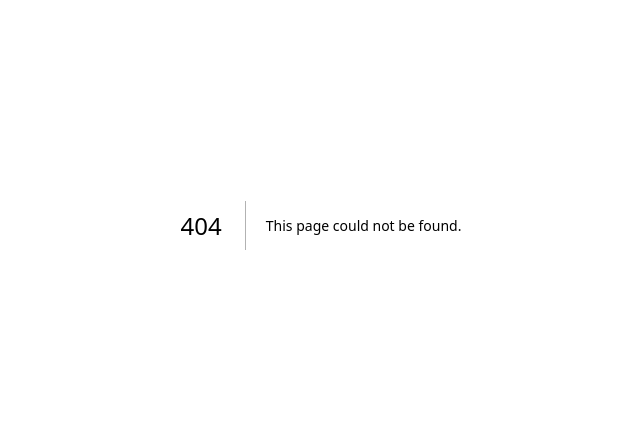
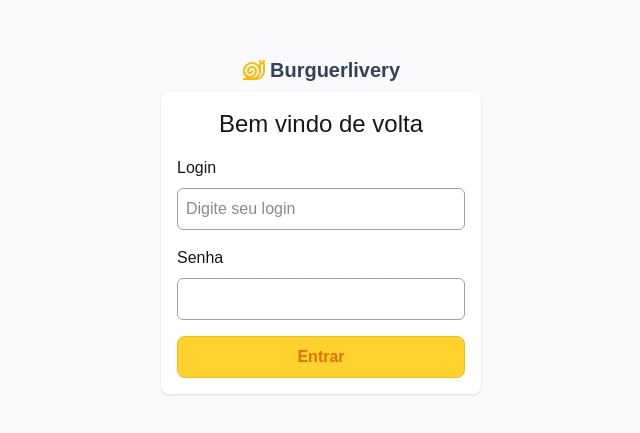
Before and after one commit to ubirajarapelli/1tdspsr-burguerlivery, a Next.js app: page /login in a window 1280 px wide. Before the commit this address had no page. Shown: the part 175-608 px from the top of the page, without its empty margins (319-959 px from the left). Built offline with nearby package versions, Linux system fonts and the light colour scheme.

Commit message:
add content from last class

```diff
--- /dev/null
+++ b/app/(auth)/layout.tsx
@@ -0,0 +1,11 @@
+export default function AuthLayout({
+  children,
+}: Readonly<{
+  children: React.ReactNode
+}>) {
+  return (
+    <main className="bg-gray-50 h-screen flex flex-col items-center justify-center">
+      {children}
+    </main>
+  )
+}
--- /dev/null
+++ b/app/(auth)/login/page.tsx
@@ -0,0 +1,115 @@
+"use client"
+import { useRouter } from "next/navigation"
+import React, { useState } from "react"
+import { FormButton, Logo } from "@/app/components"
+
+export default function Login() {
+  const router = useRouter()
+  const baseURL = "https://burgerlivery-api.vercel.app"
+
+  const [login, setLogin] = useState("")
+  const [password, setPassword] = useState("")
+  const [errorMessage, setErrorMessage] = useState("")
+  const [hasError, setHasError] = useState(false)
+
+  const handleLogin = (event: React.ChangeEvent<HTMLInputElement>) => {
+    const { value } = event.target
+    setLogin(value)
+  }
+
+  const handlePassword = (event: React.ChangeEvent<HTMLInputElement>) => {
+    const { value } = event.target
+    setPassword(value)
+  }
+
+  const handleClick = async () => {
+    const params = {
+      login: login,
+      password: password,
+    }
+
+    try {
+      const response = await fetch(`${baseURL}/user/login`, {
+        method: "POST",
+        body: JSON.stringify(params),
+        headers: {
+          "Content-Type": "application/json charset=UTF-8",
+          Accept: "application/json",
+        },
+      })
+
+      if (!response.ok) {
+        const errorMessage = await response.json()
+
+        const errorData = {
+          status: response.status,
+          message: errorMessage.message,
+        }
+        const error = new Error(JSON.stringify(errorData))
+        throw error
+      }
+
+      // login: eliane_almeida@gmail.com.br
+      // password: Prior8756@
+
+      if (response.ok) {
+        const data = await response.json()
+        const token = data.token
+        const userData = {
+          name: data.userName,
+          email: data.email,
+        }
+        // localStorage.setItem("token", token)
+        sessionStorage.setItem("token", token)
+        sessionStorage.setItem("user", JSON.stringify(userData))
+        router.push("/pages/hamburgers")
+      }
+    } catch (error) {
+      const errorData = JSON.parse(error.message)
+      setHasError(true)
+      setErrorMessage(errorData.message)
+      // router.push("/error")
+    } finally {
+    }
+  }
+  return (
+    <>
+      <div>
+        <span className="flex items-center gap-1 mb-2">
+          <Logo />
+        </span>
+      </div>
+      <section className="w-80 mx-auto p-4 bg-white rounded-lg shadow">
+        <h1 className="text-2xl font-light text-center mb-4">
+          Bem vindo de volta
+        </h1>
+        {hasError ? (
+          <p className="text-center mb-4 text-red-700">{errorMessage}</p>
+        ) : null}
+        <form>
+          <div className="flex flex-col mb-4 gap-2">
+            <label htmlFor="login">Login</label>
+            <input
+              className="bg-white p-2 rounded-md border border-gray-400"
+              type="text"
+              name="login"
+              id="login"
+              placeholder="Digite seu login"
+              onChange={handleLogin}
+            />
+          </div>
+          <div className="flex flex-col mb-4 gap-2">
+            <label htmlFor="password">Senha</label>
+            <input
+              className="bg-white p-2 rounded-md border border-gray-400"
+              type="password"
+              name="password"
+              onChange={handlePassword}
+            />
+          </div>
+          <FormButton onClick={handleClick}>Entrar</FormButton>
+        </form>
+      </section>
+    </>
+  )
+}
--- /dev/null
+++ b/app/components/formButton/FormButton.tsx
@@ -0,0 +1,16 @@
+interface FormButtonProps {
+  children: React.ReactNode
+  onClick: () => void
+}
+
+export const FormButton = ({ children, onClick }: FormButtonProps) => {
+  return (
+    <button
+      type="button"
+      className="w-full py-2 px-6 rounded-lg bg-amber-300 text-amber-600 text-center font-semibold border border-amber-400"
+      onClick={onClick}
+    >
+      {children}
+    </button>
+  )
+}
--- a/app/components/header/header.tsx
+++ b/app/components/header/header.tsx
@@ -1,32 +1,43 @@
-import { Snail } from "lucide-react"
+"use client"
+import { useRouter } from "next/navigation"
 import Link from "next/link"
+import { Logo } from "../logo/Logo"
+import { MenuItem } from "../menuItem/Menuitem"
 
 export const Header = () => {
+  const router = useRouter()
+  const userToken = sessionStorage.getItem("token")
+  const userData = JSON.parse(sessionStorage.getItem("user"))
+
+  const handleLogout = () => {
+    sessionStorage.removeItem("token")
+    sessionStorage.removeItem("user")
+    router.push("/")
+  }
+
   return (
     <header>
       <div className="container mx-auto flex justify-between items-center py-3">
         <div>
           <Link href="/" className="flex items-center gap-1">
-            <Snail className="text-amber-400" />
-            <span className="text-gray-700 font-bold text-xl">
-              Burguerlivery
-            </span>
+            <Logo />
           </Link>
         </div>
         <nav>
           <ul className="py-3">
-            <li className="inline px-2 font-medium text-gray-700 hover:text-amber-600">
-              <Link href="/pages/entradas">Entradas</Link>
-            </li>
-            <li className="inline px-2 font-medium text-gray-700 hover:text-amber-600">
-              <Link href="/pages/hamburgers">Burgers</Link>
-            </li>
-            <li className="inline px-2 font-medium text-gray-700 hover:text-amber-600">
-              <Link href="/pages/bebidas">Bebidas</Link>
-            </li>
-            <li className="inline px-2 font-medium text-gray-700 hover:text-amber-600">
-              <Link href="/pages/sobremesas">Sobremesas</Link>
-            </li>
+            <MenuItem link="/pages/entradas">Entradas</MenuItem>
+            <MenuItem link="/pages/hamburgers">Burgers</MenuItem>
+            <MenuItem link="/pages/bebidas">Bebidas</MenuItem>
+            <MenuItem link="/pages/sobremesas">Sobremesas</MenuItem>
+
+            {userToken ? (
+              <>
+                Olá: {userData.name} |{" "}
+                <span className="cursor-pointer" onClick={handleLogout}>
+                  Logout
+                </span>
+              </>
+            ) : (
               <li className="inline px-2 font-medium text-gray-700 hover:text-amber-600">
                 <Link
                   href=""
@@ -35,6 +46,7 @@ export const Header = () => {
                   Login
                 </Link>
               </li>
+            )}
           </ul>
         </nav>
       </div>
--- a/app/components/index.ts
+++ b/app/components/index.ts
@@ -0,0 +1,5 @@
+export * from "./footer/footer"
+export * from "./formButton/FormButton"
+export * from "./header/header"
+export * from "./logo/Logo"
+export * from "./menuItem/Menuitem"
--- /dev/null
+++ b/app/components/logo/Logo.tsx
@@ -0,0 +1,10 @@
+import { Snail } from "lucide-react"
+
+export const Logo = () => {
+  return (
+    <>
+      <Snail className="text-amber-400" />
+      <span className="text-gray-700 font-bold text-xl">Burguerlivery</span>
+    </>
+  )
+}
--- /dev/null
+++ b/app/components/menuItem/Menuitem.tsx
@@ -0,0 +1,14 @@
+import { Link } from "lucide-react"
+
+interface MenuItemProps{
+    link: string
+    children: React.ReactNode
+}
+
+export const MenuItem = ({ link, children}: MenuItemProps) =>{
+    return(
+        <li className="inline px-2 font-medium text-gray-700 hover:text-amber-600">
+              <Link href= {link}>{children}</Link>
+            </li>
+    )
+}
--- a/app/page.tsx
+++ b/app/page.tsx
@@ -1,5 +1,5 @@
-import { Snail } from "lucide-react"
 import Link from "next/link"
+import { Logo } from "./components"
 
 export default function Home() {
   return (
@@ -7,10 +7,7 @@ export default function Home() {
       <div className="container mx-auto">
         <header className="py-3">
           <a href="" className="flex items-center gap-1">
-            <Snail className="text-amber-400" />
-            <span className="text-gray-700 font-bold text-xl">
-              Burguerlivery
-            </span>
+            <Logo />
           </a>
         </header>
         <section className="flex flex-col justify-center items-center h-[600px] gap-2">
```
Lines whose indentation alone changed are shown as unchanged.
